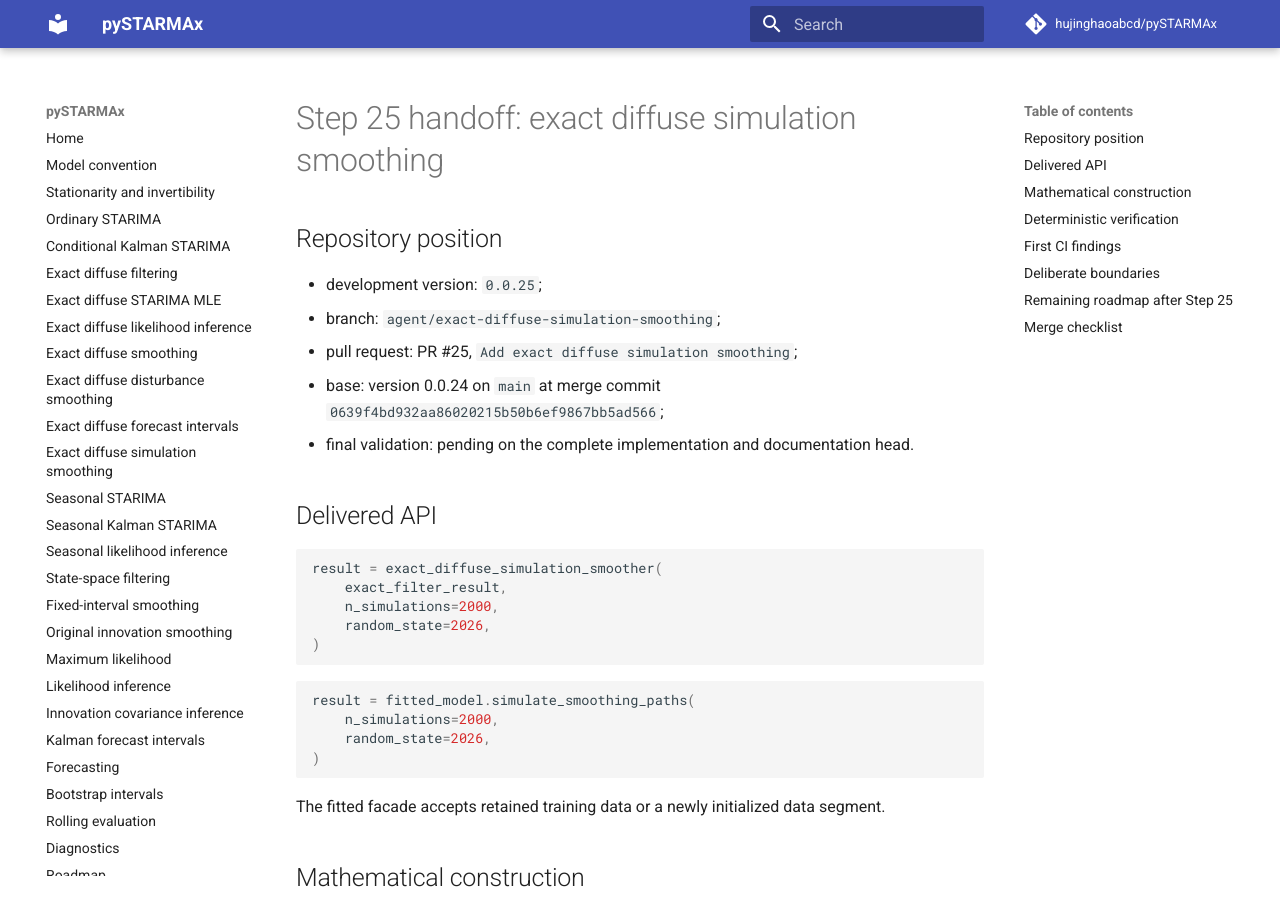
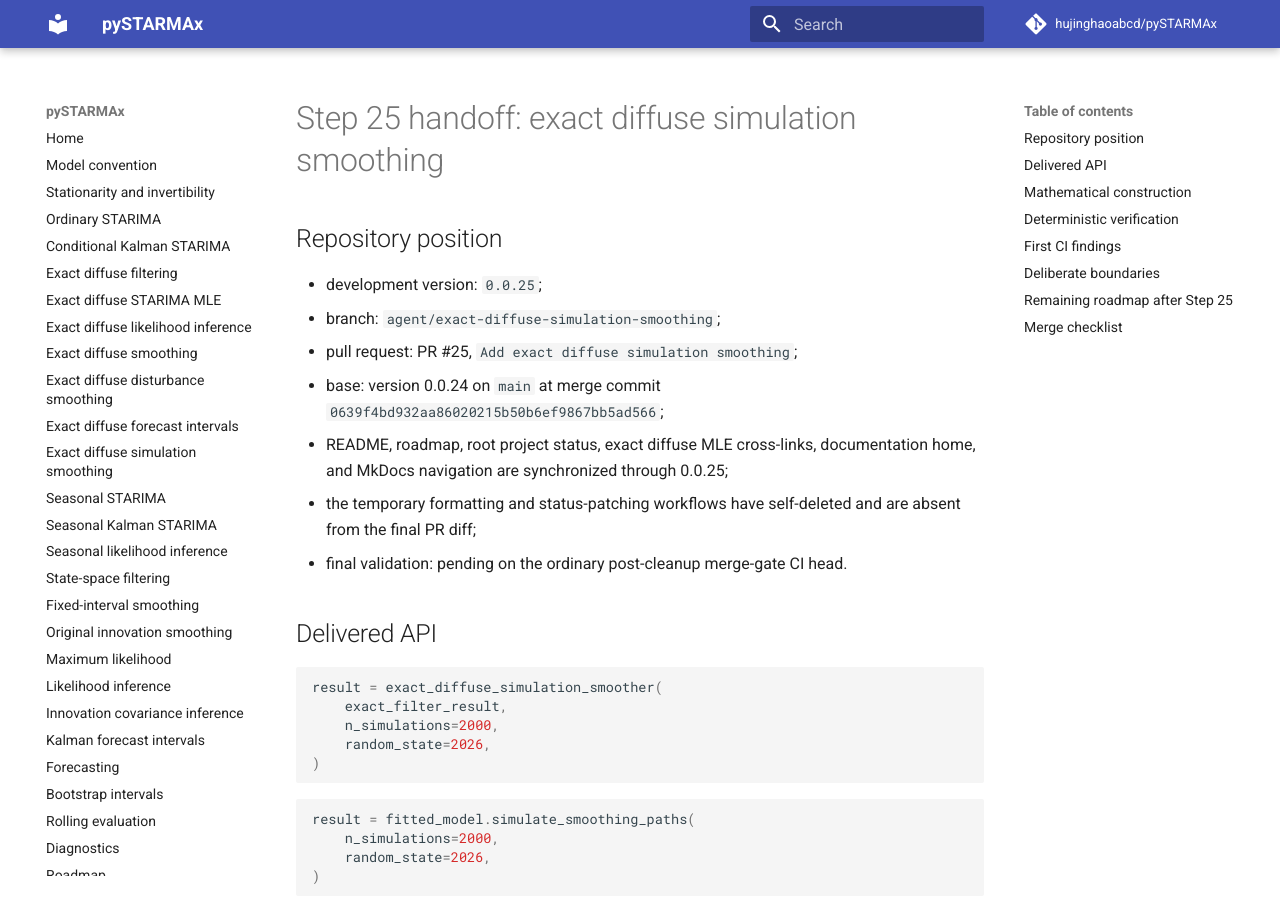
Before and after one commit to hujinghaoabcd/pySTARMAx, an MkDocs documentation site: the page built from docs/development/STEP_25_EXACT_DIFFUSE_SIMULATION_SMOOTHING.md, in a window 1280 px wide and 900 px high. Built offline with MkDocs 1.6.1 and Material for MkDocs 9.7.7, drawn with Linux system fonts in a browser that asks for light colours; comment, search, counter and statistics services are not loaded; some of the changed text lies outside the part shown.

Commit message:
Record Step 25 status synchronization

```diff
--- a/docs/development/STEP_25_EXACT_DIFFUSE_SIMULATION_SMOOTHING.md
+++ b/docs/development/STEP_25_EXACT_DIFFUSE_SIMULATION_SMOOTHING.md
@@ -7,8 +7,11 @@
 - pull request: PR #25, `Add exact diffuse simulation smoothing`;
 - base: version 0.0.24 on `main` at merge commit
   `0639f4bd932aa86020215b50b6ef9867bb5ad566`;
-- final validation: pending on the complete implementation and documentation
-  head.
+- README, roadmap, root project status, exact diffuse MLE cross-links,
+  documentation home, and MkDocs navigation are synchronized through 0.0.25;
+- the temporary formatting and status-patching workflows have self-deleted and
+  are absent from the final PR diff;
+- final validation: pending on the ordinary post-cleanup merge-gate CI head.
 
 ## Delivered API
 
@@ -122,8 +125,8 @@ Before marking PR #25 ready:
 1. pass complete CI on the final code and documentation head;
 2. record run number, run ID, test count, total branch coverage, and new-module
    coverage;
-3. update README, documentation home, roadmap, project status, exact diffuse MLE
-   cross-links, and MkDocs navigation;
+3. confirm README, documentation home, roadmap, project status, exact diffuse
+   MLE cross-links, and MkDocs navigation remain synchronized;
 4. confirm no temporary workflow or generated artifact remains;
 5. confirm no unresolved review thread remains;
 6. mark ready and squash-merge;
```
